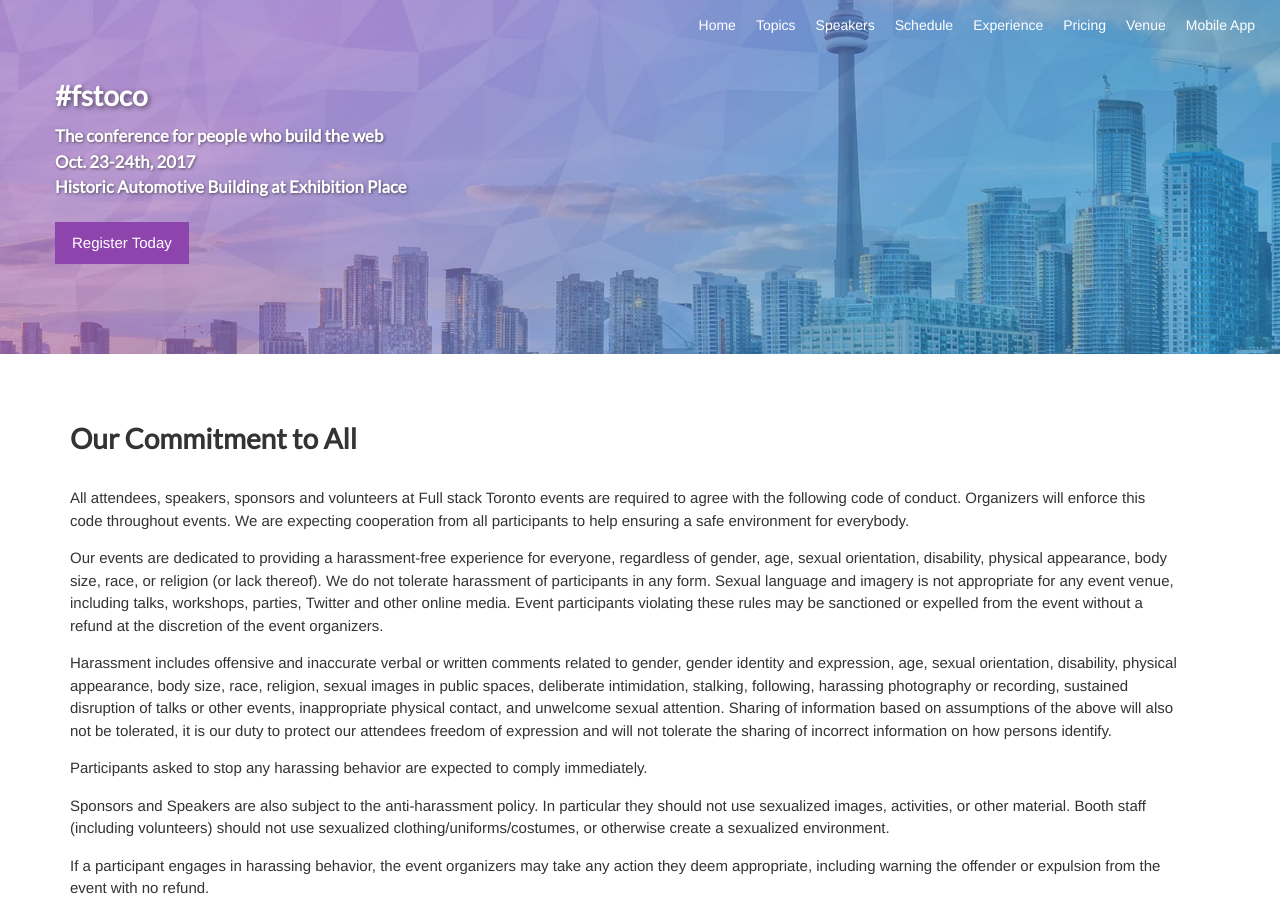
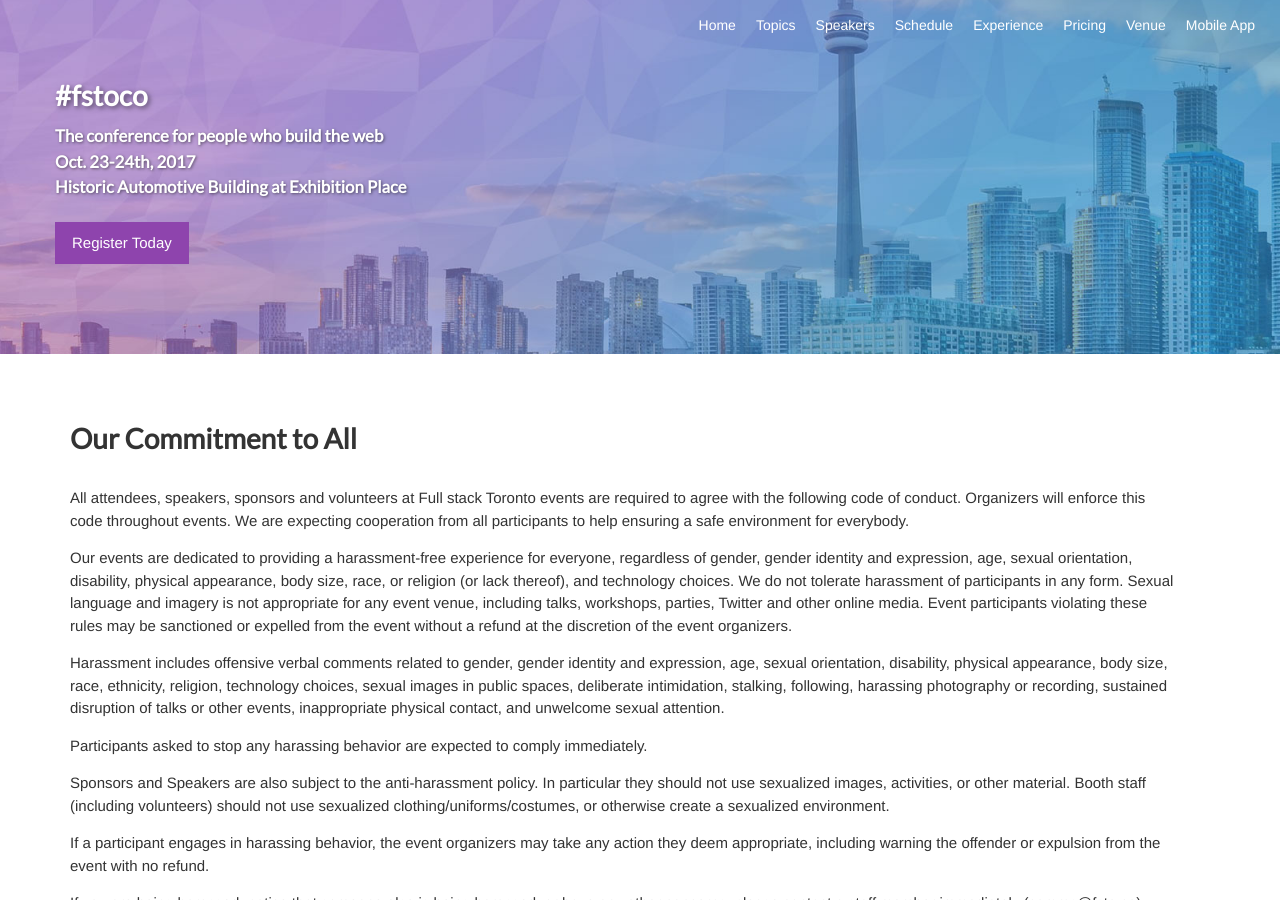
Before and after one commit to fullstackto/fsto2017, a Jekyll site: the page built from coc/index.html, in a window 1280 px wide and 900 px high. Built offline with Jekyll 4.4.1, drawn with Linux system fonts in a browser that asks for light colours.

Commit message:
Code of COnduct update

```diff
--- a/coc/index.html
+++ b/coc/index.html
@@ -8,9 +8,9 @@ title: Speak!
       <h2>Our Commitment to All</h2>
       <p>All attendees, speakers, sponsors and volunteers at Full stack Toronto events are required to agree with the following code of conduct. Organizers will enforce this code throughout events. We are expecting cooperation from all participants to help ensuring a safe environment for everybody.</p>
 
-      <p>Our events are dedicated to providing a harassment-free experience for everyone, regardless of gender, age, sexual orientation, disability, physical appearance, body size, race, or religion (or lack thereof). We do not tolerate harassment of participants in any form. Sexual language and imagery is not appropriate for any event venue, including talks, workshops, parties, Twitter and other online media. Event participants violating these rules may be sanctioned or expelled from the event without a refund at the discretion of the event organizers.</p>
+      <p>Our events are dedicated to providing a harassment-free experience for everyone, regardless of gender, gender identity and expression, age, sexual orientation, disability, physical appearance, body size, race, or religion (or lack thereof), and technology choices. We do not tolerate harassment of participants in any form. Sexual language and imagery is not appropriate for any event venue, including talks, workshops, parties, Twitter and other online media. Event participants violating these rules may be sanctioned or expelled from the event without a refund at the discretion of the event organizers.</p>
 
-      <p>Harassment includes offensive and inaccurate verbal or written comments related to gender, gender identity and expression, age, sexual orientation, disability, physical appearance, body size, race, religion, sexual images in public spaces, deliberate intimidation, stalking, following, harassing photography or recording, sustained disruption of talks or other events, inappropriate physical contact, and unwelcome sexual attention. Sharing of information based on assumptions of the above will also not be tolerated, it is our duty to protect our attendees freedom of expression and will not tolerate the sharing of incorrect information on how persons identify.</p>
+      <p>Harassment includes offensive verbal comments related to gender, gender identity and expression, age, sexual orientation, disability, physical appearance, body size, race, ethnicity, religion, technology choices, sexual images in public spaces, deliberate intimidation, stalking, following, harassing photography or recording, sustained disruption of talks or other events, inappropriate physical contact, and unwelcome sexual attention.</p>
 
       <p>Participants asked to stop any harassing behavior are expected to comply immediately.</p>
 
```
